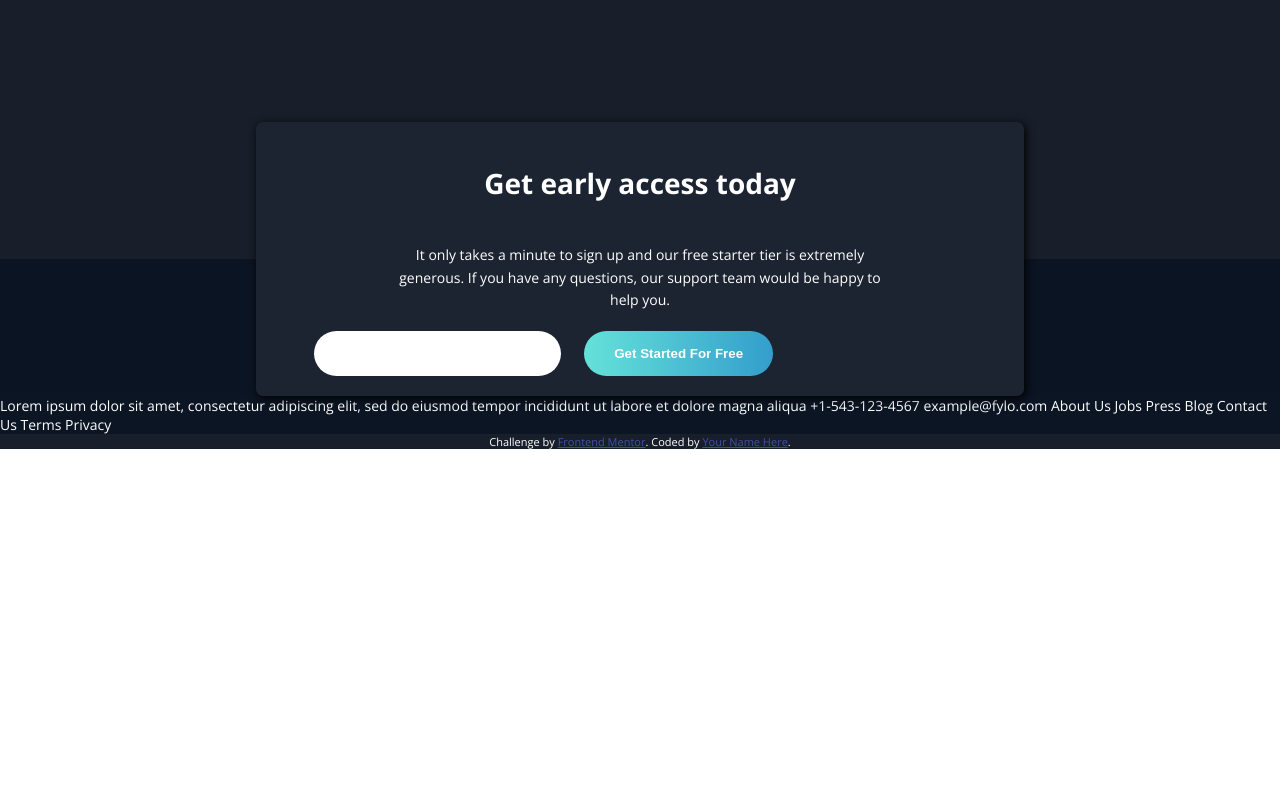
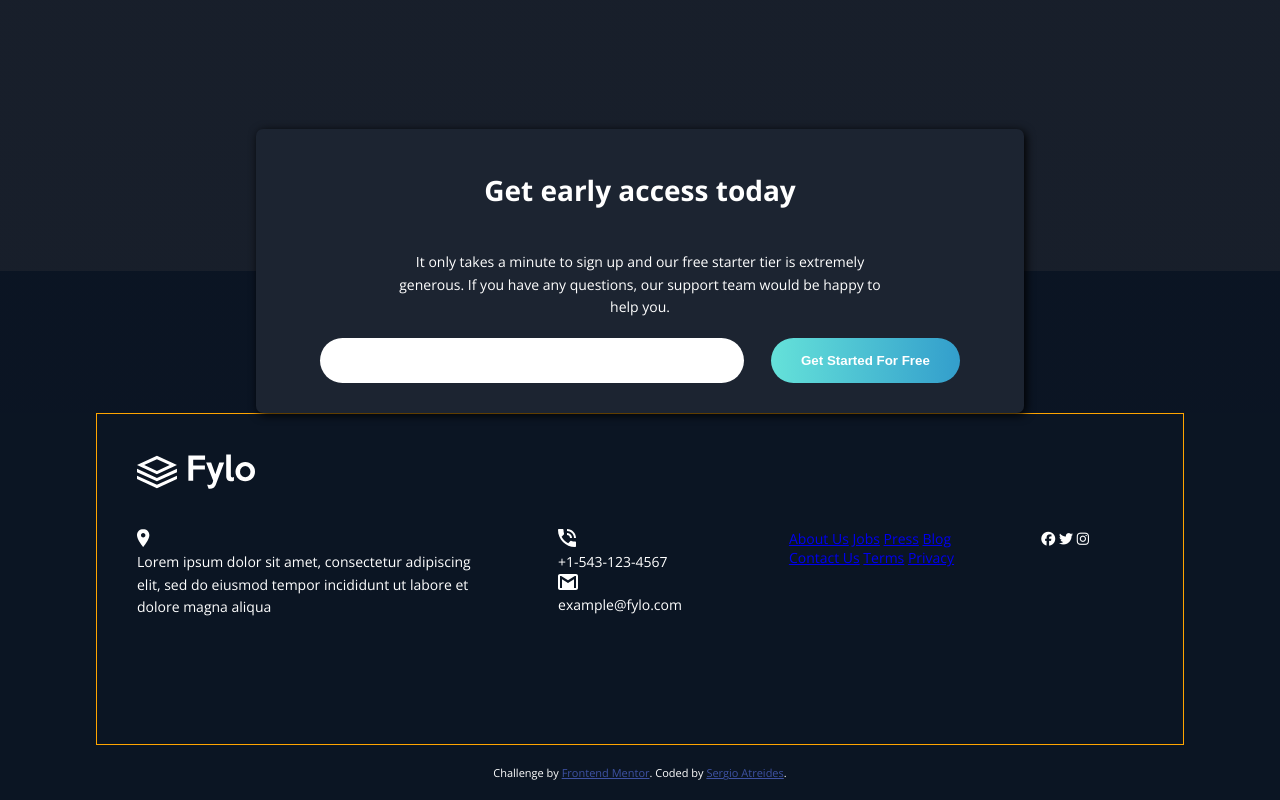
Before and after one commit to sergioatreides/fylo-dark-theme-landing-page, a plain HTML site: page index.html in a window 1280 px wide. Shown: the part 2359-3159 px from the top of the page. Before the commit the page ends 2808 px from the top, so only its background shows below. Drawn offline with nearby package versions, Linux system fonts and the light colour scheme.

Commit message:
Alpha v3 - 90% styled

```diff
--- a/css/styles.css
+++ b/css/styles.css
@@ -22,12 +22,12 @@
 body {
     background: url("../images/bg-curvy-desktop.svg"),
                 linear-gradient(to bottom, var(--dark-blue),
-                                            var(--dark-blue) 50%,
-                                            var(--dark-blue-main) 50%);
+                                            var(--dark-blue) 35%,
+                                            var(--dark-blue-main) 35%);
     background-repeat: no-repeat;
-    background-size: contain;
+    background-size:auto;
     background-position-x: center;
-    background-position-y: center;
+    background-position-y: 25%;
     color: var(--white);
     font-family: var(--fuente-cuerpo);
     font-size: 14px;
@@ -73,8 +73,8 @@ h3 {
     margin-right: 20px;
     margin-left: 25px;
 }
-.menu-superior__logo {
-    height: 2em;
+.logo {
+    height: 2.5em;
     margin-left: 2.5em;
 }
 
@@ -119,6 +119,7 @@ h3 {
 }
 
 /* ---------- SECCIÓN CLAIM -------------*/
+
 .s-claim {
     display: flex;
     flex-direction: row;
@@ -209,6 +210,7 @@ h3 {
 }
 
 /* ---------- SECCIÓN FORMULARIO -----------*/
+
 .s-formulario {
     margin-top: 30px;
     width: 100%;
@@ -233,21 +235,43 @@ h3 {
     text-align: center;
 }
 .s-formulario__form__subs {
+    display: flex;
+    flex-direction: row;
     width: 85%;
     margin-top: 20px;
-    margin-bottom: 20px;
-
-}
-/* -------------   MENU PIE  -------------*/
-.menu-pie {
-    background-color: var(--dark-blue-footer);
+    margin-bottom: 30px;
 }
 
+/* -------------   MENU PIE  -------------*/
+
+footer {
+    background-color: var(--dark-blue-footer);
+    width: 100%;
+}
+.menu-pie {
+    display: grid;
+    grid-template-rows: 1fr 5fr;
+    grid-template-columns: 3fr 2fr 2fr 1fr;
+    grid-row-gap: 40px;
+    grid-column-gap: 20px;
+    width: 85%;
+    padding: 40px;
+    border: 1px solid orange;
+}
+.menu-pie .logo {
+    grid-column: span 5;
+    margin-left: 0;
+}
+
+
 /* ----------  BOTONES & INPUT  -----------*/
+
 .i-email {
     padding: 15px 35px;
     margin-right: 20px;
     border-radius: 50px;
+    width: 65%;
+    flex-shrink: 2;
     border: 0;
 }
 .boton {
@@ -266,6 +290,7 @@ h3 {
 }
 .b-form {
     padding: 15px 30px;
+    flex-shrink: 1;
 }
 .b-getstarted {
     padding: 15px 60px;
@@ -273,13 +298,14 @@ h3 {
     margin-bottom: 30px;
 }
 
-
-
-
+/* ----------  ATRIBUCIÓN  -----------*/
 
 .attribution {
+    background-color: var(--dark-blue-footer);
     font-size: 11px;
     text-align: center;
+    padding-top: 20px;
+    padding-bottom: 20px;
 }
 .attribution a {
     color: hsl(228, 45%, 44%);
--- a/index.html
+++ b/index.html
@@ -8,12 +8,13 @@
   <link href="https://fonts.googleapis.com/css2?family=Open+Sans:wght@400;700&family=Raleway:wght@400;700&display=swap" rel="stylesheet">
   <link rel="stylesheet" href="css/styles.css">
   <title>Frontend Mentor | Fylo landing page with dark theme and features grid</title>
+  <script src="https://kit.fontawesome.com/0c29b597aa.js" crossorigin="anonymous"></script>
 </head>
 <body>
 
   <header>
     <nav class="menu-superior">
-      <img class="menu-superior__logo" src="images/logo.svg" alt="Fylo Logo">
+      <img class="logo" src="images/logo.svg" alt="Fylo Logo">
       <ul>
         <li>Features</li>
         <li>Team</li>
@@ -155,27 +156,53 @@
 
   </main>
 
-  <footer class="menu-pie">
-    Lorem ipsum dolor sit amet, consectetur adipiscing elit, sed do eiusmod tempor incididunt ut labore et
-    dolore magna aliqua
+  <footer>
 
-    +1-543-123-4567
-    example@fylo.com
+    <div class="menu-pie">
 
-    About Us
-    Jobs
-    Press
-    Blog
+      <img class="logo" src="images/logo.svg" alt="Fylo Logo">
 
-    Contact Us
-    Terms
-    Privacy
+      <div class="menu-pie__ubicacion">
+        <img src="images/icon-location.svg" alt="Location">
+        <p class="parrafo">Lorem ipsum dolor sit amet, consectetur adipiscing elit, sed do eiusmod tempor incididunt ut labore et dolore magna aliqua</p>
+      </div>
+      <div class="menu-pie__contacto">
+        <div class="menu-pie__contacto__phone">
+          <img src="images/icon-phone.svg" alt="Phone">
+          <p class="parrafo">+1-543-123-4567</p>
+        </div>
+        <div class="menu-pie__contacto__email">
+          <img src="images/icon-email.svg" alt="Email">
+          <p class="parrafo">example@fylo.com</p>
+        </div>
+
+      </div>
+      <div class="menu-pie__menu">
+        <div class="menu-pie__menu__izq">
+          <a href="#">About Us</a>
+          <a href="#">Jobs</a>
+          <a href="#">Press</a>
+          <a href="#">Blog</a>
+        </div>
+        <div class="menu-pie__menu__dch">
+          <a href="#">Contact Us</a>
+          <a href="#">Terms</a>
+          <a href="#">Privacy</a>
+        </div>
+      </div>
+      <div class="menu-pie__social">
+        <i class="fab fa-facebook pie__menu__social-ico"></i>
+        <i class="fab fa-twitter pie__menu__social-ico"></i>
+        <i class="fab fa-instagram pie__menu__social-ico"></i>
+      </div>
+    </div>
+
   </footer>
 
   <div>
     <p class="attribution">
       Challenge by <a href="https://www.frontendmentor.io?ref=challenge" target="_blank">Frontend Mentor</a>.
-      Coded by <a href="#">Your Name Here</a>.
+      Coded by <a href="https://github.com/sergioatreides">Sergio Atreides</a>.
     </p>
   </div>
 
```
